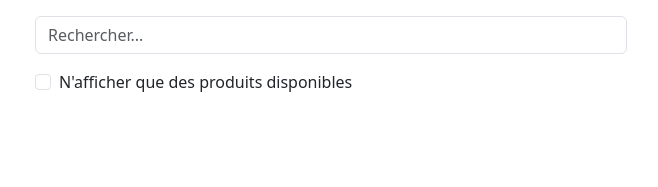
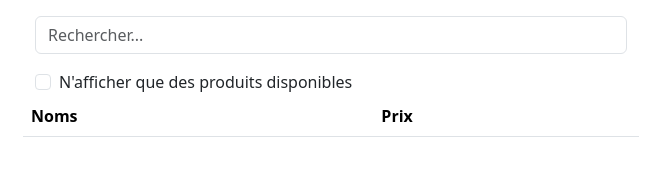
Before and after one commit to Dr-Lab1/react-products-list-project, a React (Vite) app: page / in a window 1280 px wide. Shown: the top 187 px of the page, without its empty margins (309-967 px from the left). Built offline with nearby package versions, Linux system fonts and the light colour scheme.

Commit message:
Configuration de la ProductTable - 2024.07.07 at 13:25

```diff
--- a/src/App.jsx
+++ b/src/App.jsx
@@ -5,6 +5,7 @@ import { CheckBox } from './components/forms/checkBox'
 function App() {
   return <div className="container col-6">
     <NavBar />
+    <ProductTable />
   </div>
 }
 
@@ -15,4 +16,20 @@ function NavBar() {
   </div>
 }
 
+function ProductTable() {
+  return <table className='table'>
+    <thead>
+      <tr>
+        <th>Noms</th>
+        <th>Prix</th>
+      </tr>
+    </thead>
+
+    <tbody>
+
+    </tbody>
+
+  </table>
+}
+
 export default App
--- /dev/null
+++ b/src/components/products/productCategoryRow.jsx
@@ -0,0 +1,5 @@
+export function ProductCategoryRow({product}) {
+    return <tr>
+        <td colSpan={2}><strong>{product.category}</strong></td>
+    </tr>
+}
--- /dev/null
+++ b/src/components/products/productRow.jsx
@@ -0,0 +1,6 @@
+export function ProductRow({product}) {
+    return <tr>
+        <td >{product.name}</td>
+        <td >{product.price}</td>
+    </tr>
+}
```
